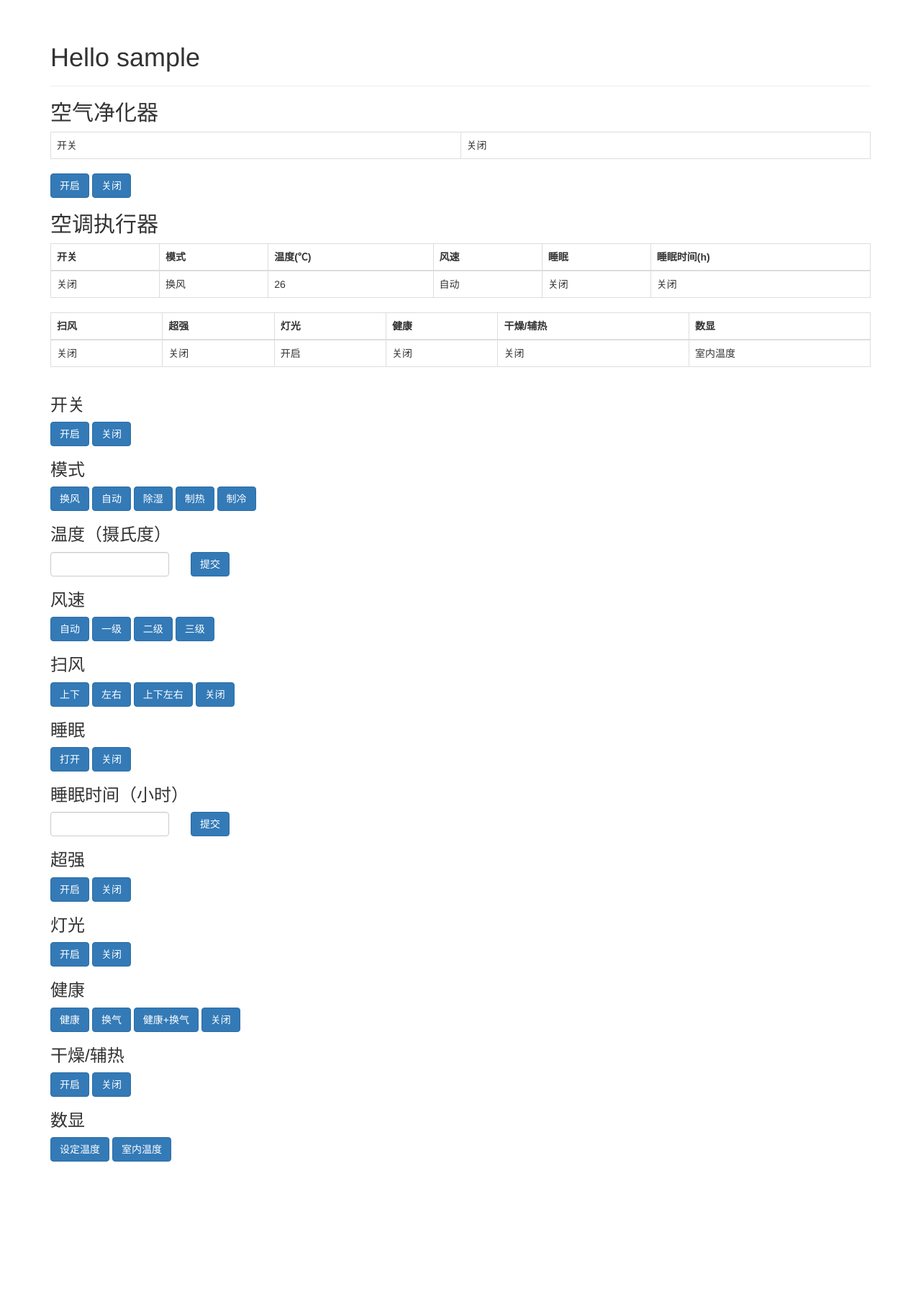
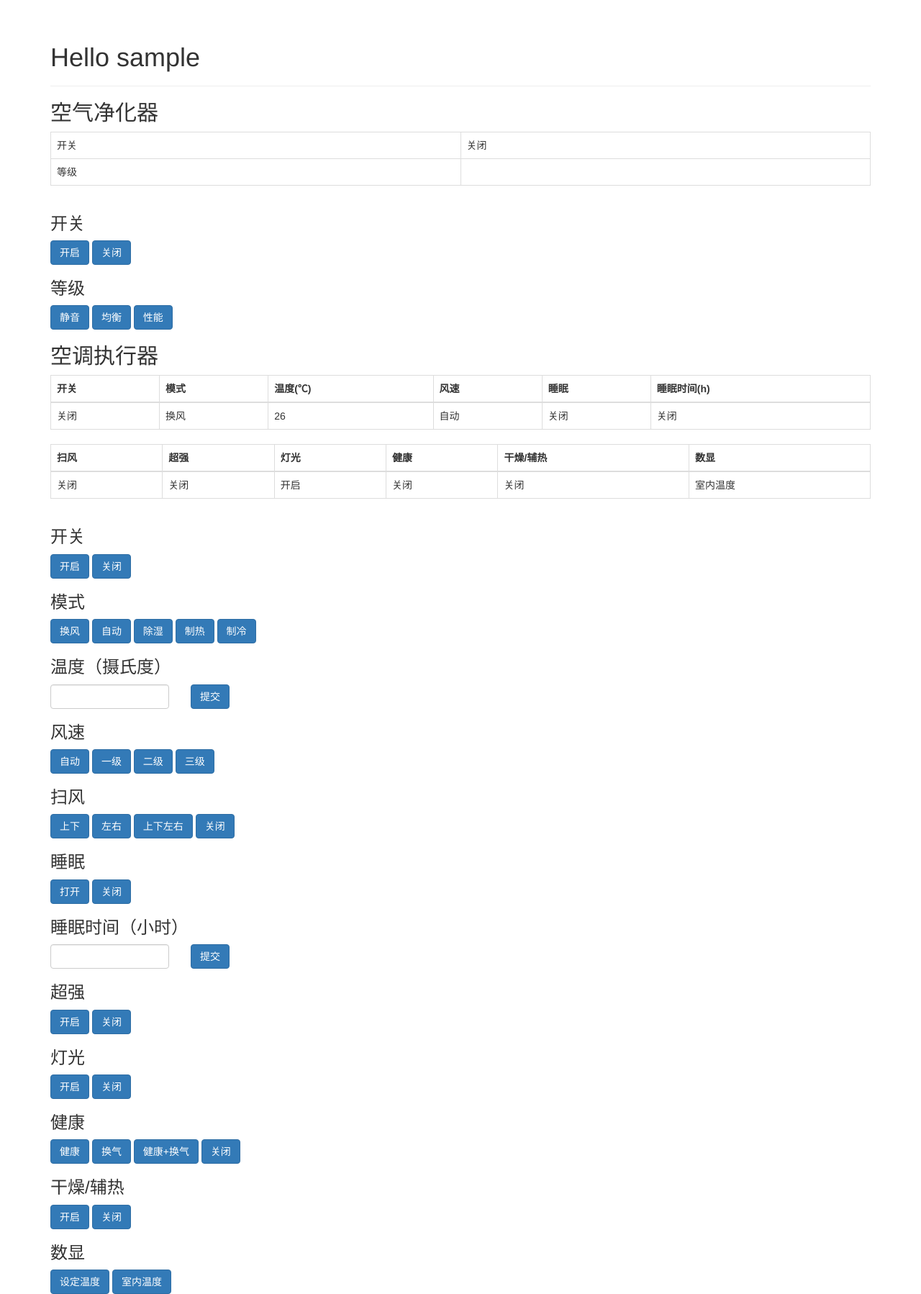
Before and after one commit to sanmumuzi/IOTHome, a Flask app: page /auth/actuator in a window 1280 px wide. Shown: the part 52-1850 px from the top of the page at 72% size. Before the commit the page ends 1666 px from the top, so only its background shows below. Run offline with Flask 2, Linux system fonts and the light colour scheme; the visitor is signed in with stand-in values (Sample User, id 1); data comes from the database, SQL or seed files in the repository; some libraries are stand-ins or nearby versions.

Commit message:
add air cleaner level in actuator page.

```diff
--- a/flask_web/app/static/javascripts/use_actuator.js
+++ b/flask_web/app/static/javascripts/use_actuator.js
@@ -10,6 +10,24 @@ var func_air_off = function(){
     $.post("/auth/use_actuator", {
         'topic': 'air cleaner',
         'parameter': 'off'});
+}
+
+var func_air_cleaner_mute = function(){
+    $.post("/auth/use_actuator", {
+        'topic': 'air cleaner/level',
+        'parameter': 'mute'});
+}
+
+var func_air_cleaner_balanced = function(){
+    $.post("/auth/use_actuator", {
+        'topic': 'air cleaner/level',
+        'parameter': 'balanced'});
+}
+
+var func_air_cleaner_performance = function(){
+    $.post("/auth/use_actuator", {
+        'topic': 'air cleaner/level',
+        'parameter': 'performance'});
 }
 
 var func_air_switch_on = function(){
--- a/flask_web/app/templates/actuator.html
+++ b/flask_web/app/templates/actuator.html
@@ -16,12 +16,25 @@
             <td>开关</td>
             <td id="air_text"></td>
         </tr>
+        <tr>
+            <td>等级</td>
+            <td id="air_cleaner_level"></td>
+        </tr>
         </tbody>
     </table>
 </div>
 <div>
+<div>
+    <h3>开关</h3>
     <button type="button" class="btn btn-primary" onclick="func_air_open()">开启</button>
     <button type="button" class="btn btn-primary" onclick="func_air_off()">关闭</button>
+</div>
+<div>
+    <h3>等级</h3>
+    <button type="button" class="btn btn-primary" onclick="func_air_cleaner_mute()">静音</button>
+    <button type="button" class="btn btn-primary" onclick="func_air_cleaner_balanced()">均衡</button>
+    <button type="button" class="btn btn-primary" onclick="func_air_cleaner_performance()">性能</button>
+</div>
 </div>
 <h2>空调执行器</h2>
 <div class="table-responsive">
```
